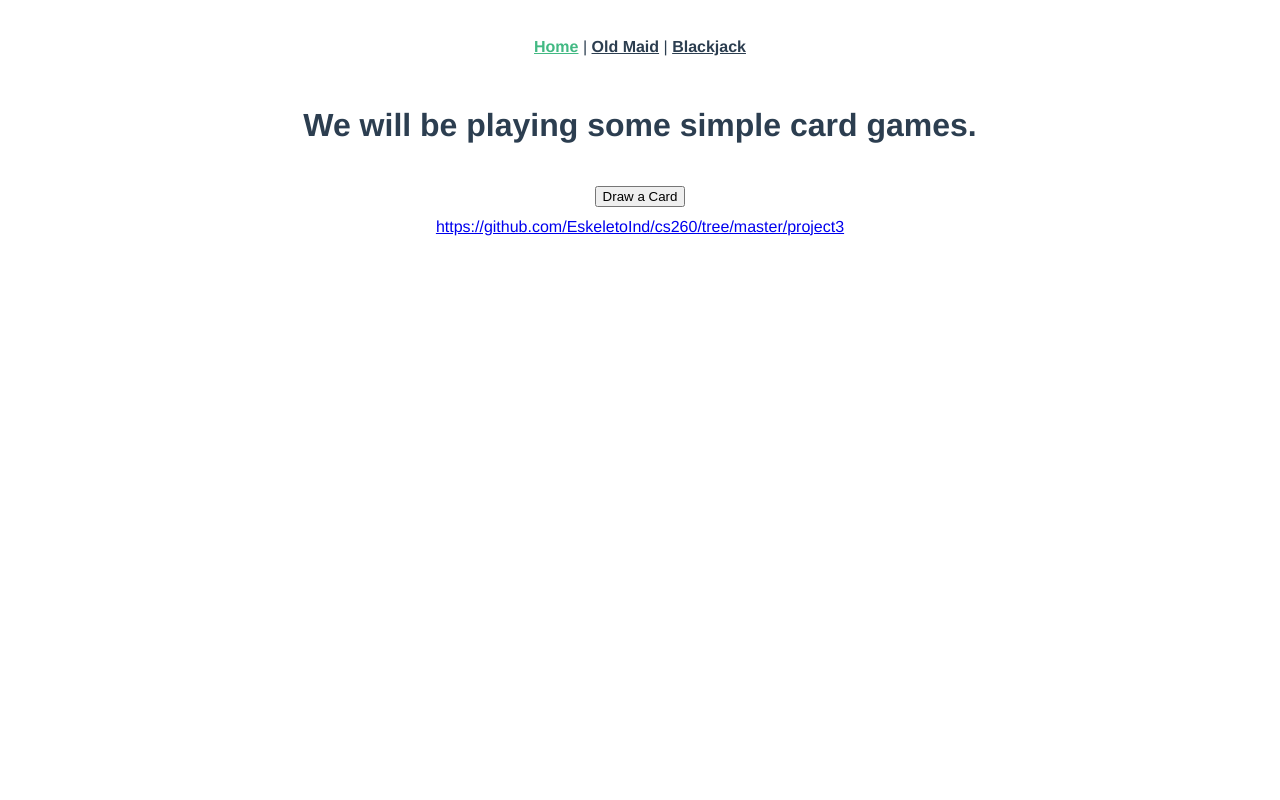
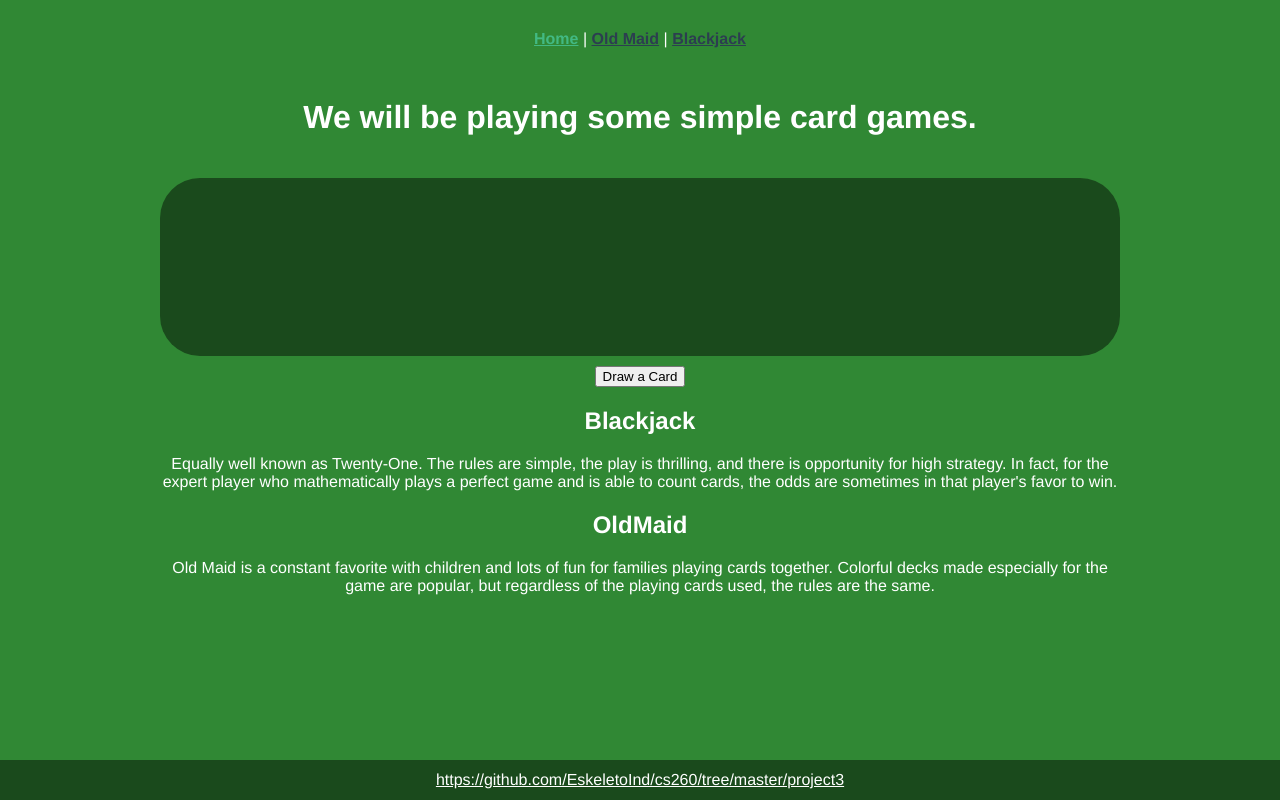
Before and after one commit to EskeletoInd/cs260, a Vue app in the folder project3/: page / in a window 1280 px wide. Built offline with nearby package versions, Linux system fonts and the light colour scheme.

Commit message:
Added Styling and content to all pages. Need to finish Oldmaid functionality

```diff
--- a/project3/src/App.vue
+++ b/project3/src/App.vue
@@ -1,11 +1,13 @@
 <template>
 <div id="app">
+  <div class="content-container">
     <div id="nav">
       <router-link to="/">Home</router-link> |
       <router-link to="/oldmaid">Old Maid</router-link> |
       <router-link to="/blackjack">Blackjack</router-link>
     </div>
-    <router-view/>
+    <router-view />
+  </div>
   <div class="footer">
     <div class="github-url">
       <a href="https://github.com/EskeletoInd/cs260/tree/master/project3">
@@ -19,16 +21,29 @@
 
 
 <style>
+body {
+  margin: 0px;
+}
+
 #app {
+  min-width: 100vh;
+  min-height: 100vh;
   font-family: Avenir, Helvetica, Arial, sans-serif;
   -webkit-font-smoothing: antialiased;
   -moz-osx-font-smoothing: grayscale;
   text-align: center;
-  color: #2c3e50;
+  color: #fff;
+
+  background-color: #308834;
+  display: flex;
+  flex-direction: column;
+  margin: 0;
 }
+
 
 #nav {
   padding: 30px;
+  flex-grow: 0;
 }
 
 #nav a {
@@ -40,6 +55,15 @@
   color: #42b983;
 }
 
+.content-container {
+  min-width: 100%;
+  flex-grow: 1;
+  padding-bottom: 2.5rem;
+  overflow: auto;
+  display: flex;
+  flex-direction: column;
+}
+
 .footer {
   position: relative;
   clear: both;
@@ -49,5 +73,10 @@
   display: flex;
   align-items: center;
   justify-content: center;
+  background-color: #1a4a1c;
+}
+
+.footer a {
+  color: #fff;
 }
 </style>
--- a/project3/src/components/CardViewer.vue
+++ b/project3/src/components/CardViewer.vue
@@ -21,18 +21,23 @@
   flex-wrap: wrap;
   flex-direction: row;
   justify-content: center;
+  background-color: #1a4a1c;
+  overflow: hidden;
+  border-radius: 40px;
+  padding-top: 10px;
+  padding-bottom: 10px;
 }
 
 .cardholder {
   margin: 10px;
   width: 110px;
+  margin: 0;
 }
 
 .card {
-    border: 2px solid black;
+  border: 2px solid #308834;
   height: 150px;
   width: 100px;
   object-fit: fill;
 }
-
 </style>
--- a/project3/src/views/Blackjack.vue
+++ b/project3/src/views/Blackjack.vue
@@ -21,6 +21,19 @@
     <div v-else>
       <h2>Better Luck Next Time!</h2>
     </div>
+  </div>
+  <div class="explanation">
+    <h2>Objective of the Game</h2>
+    <p>Each participant attempts to beat the dealer by getting a count as close to 21 as possible, without going over 21.</p>
+    <h2>Card Values</h2>
+    <p>It is up to each individual player if an ace is worth 1 or 11. Face cards are 10 and any other card is its pip value.</p>
+    <h2>The Dealer's Play</h2>
+    <p>When the dealer has served every player, the dealers face-down card is turned up.
+      If the total is 17 or more, it must stand.
+      If the total is 16 or under, they must take a card.
+      The dealer must continue to take cards until the total is 17 or more, at which point the dealer must stand.
+      If the dealer has an ace, and counting it as 11 would bring the total to 17 or more (but not over 21), the dealer must count the ace as 11 and stand.
+      The dealer's decisions, then, are automatic on all plays, whereas the player always has the option of taking one or more cards.</p>
   </div>
 </div>
 </template>
@@ -155,4 +168,18 @@ export default {
   justify-content: center;
   flex-direction: column;
 }
+
+.playerHand,
+.dealerHand,
+.explanation {
+  width: 75%;
+}
+
+h1 {
+  font-size: 50px;
+}
+
+h2 {
+  font-size: 30px;
+}
 </style>
--- a/project3/src/views/Home.vue
+++ b/project3/src/views/Home.vue
@@ -3,6 +3,18 @@
   <h1>We will be playing some simple card games.</h1>
   <CardViewer :cards="this.hand"></CardViewer>
   <button @click="drawCard()" name="drawCard">Draw a Card</button>
+  <div class="explanation">
+    <h2>Blackjack</h2>
+    <p>
+      Equally well known as Twenty-One. The rules are simple, the play is thrilling, and there is opportunity for high strategy.
+      In fact, for the expert player who mathematically plays a perfect game and is able to count cards, the odds are sometimes in that player's favor to win.
+    </p>
+    <h2>OldMaid</h2>
+    <p>
+      Old Maid is a constant favorite with children and lots of fun for families playing cards together.
+      Colorful decks made especially for the game are popular, but regardless of the playing cards used, the rules are the same.
+    </p>
+  </div>
 </div>
 </template>
 
@@ -38,4 +50,14 @@ export default {
   justify-content: center;
   flex-direction: column;
 }
+
+.cards {
+  width: 75%;
+  min-height: 158px;
+  margin-bottom: 10px;
+}
+
+.explanation {
+  width: 75%;
+}
 </style>
--- a/project3/src/views/OldMaid.vue
+++ b/project3/src/views/OldMaid.vue
@@ -2,7 +2,22 @@
 <div class="oldmaid">
   <h1>OldMaid</h1>
   <CardViewer :cards="dealerHand"></CardViewer>
-
+  <div class="explanation">
+    <h2>Object of the Game</h2>
+    <p>
+      The goal is to form and discard pairs of cards, and not to be left with the odd card at the end.
+    </p>
+    <h2>The Play</h2>
+    <p>
+      Each player removes all pairs from his hand face down.
+      If a player has three-of-a-kind, they remove only two of those three cards.
+      The dealer then offers their hand, spread out face down, to the player on the left, who draws one card from it.
+      This player discards any pair that may have been formed by the drawn card.
+      The player then offers their own hand to the player on their left.
+      Play proceeds in this way until all cards have been paired except one which cannot be paired - and the player who has that card is the Old Maid!
+      The Odd card out will be the Ace of Spades.
+    </p>
+  </div>
 </div>
 </template>
 
```
Lines whose indentation alone changed are shown as unchanged.
